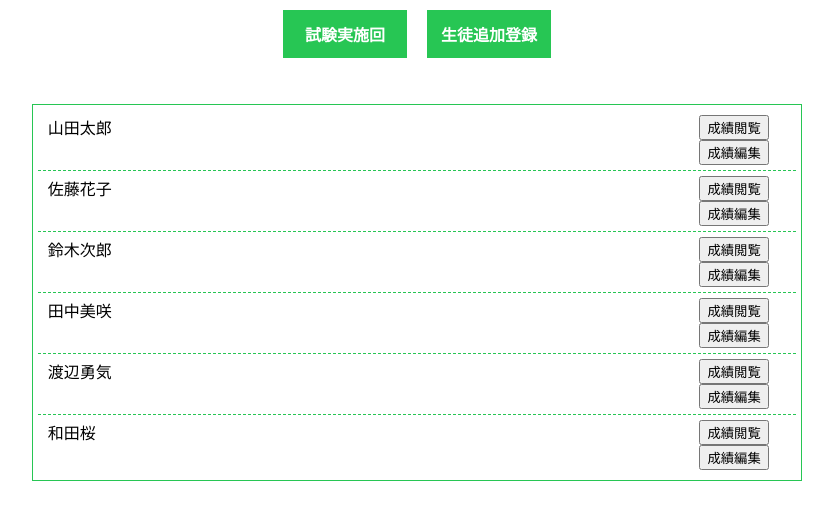
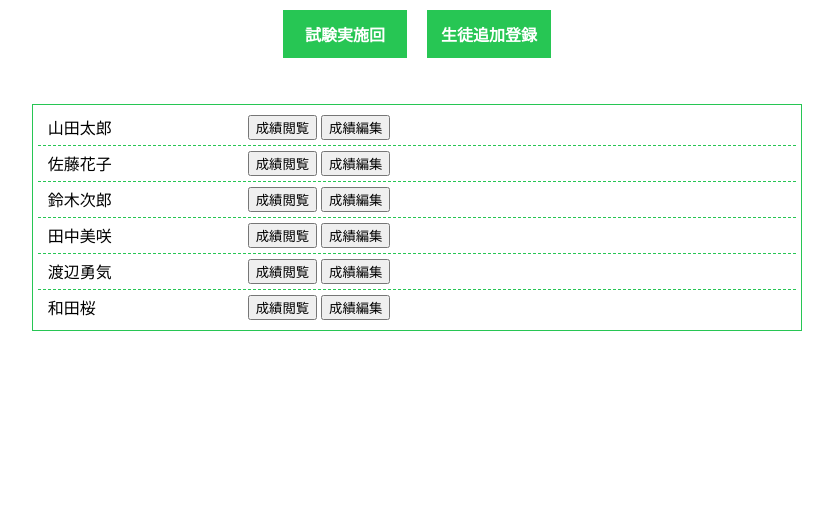
Before and after one commit to sasahara08/result_management, a Flask app: page / in a window 1280 px wide. Shown: the part 86-606 px from the top of the page, without its empty margins (223-1056 px from the left). Run offline with Flask 3, Linux system fonts and the light colour scheme; data comes from the database, SQL or seed files in the repository.

Commit message:
CSS確認

```diff
--- a/static/Style_ozawa.css
+++ b/static/Style_ozawa.css
@@ -1,14 +1,13 @@
-
 header {
 	width: 60%;
 	margin: auto;
 	padding: 1rem 2rem;
-  background-color: rgba(83,198,115,0.3);
+	background-color: rgba(83, 198, 115, 0.3);
 }
 
 .title {
 	font-size: xx-large;
-  color:black;
+	color: black;
 }
 
 
@@ -26,6 +25,7 @@
 	color: #fff;
 	transition: 0.5s;
 }
+
 a.btn_01:hover {
 	color: #27C654;
 	background: #fff;
@@ -40,18 +40,15 @@
 }
 
 /*一覧用 名前位置*/
-.student_name{
-	width: 30%;
-	margin-right: 10%
-}
 
-/* 一覧用 ボタン位置 */
-.listbtn_01 {
-  margin-left: 60%;
-}
 
-.listbtn_02{
-  margin-left: 65%;
+
+
+.listbtn_02 {
+	position: relative;
+	/* 今の位置を基準 */
+	left: 500px;
+	/* 右から10px */
 }
 
 
@@ -72,11 +69,21 @@
 	border-bottom: 1px dashed #27C654;
 }
 
+/* 一覧用 ボタン位置 */
+.listbtn_01 {
+	flex: 1;
+	margin-left: auto;
+}
+
 ul.cp_list li::before {
 	position: absolute;
-	left : 5px;
+	left: 5px;
 }
 
 ul.cp_list li:last-of-type {
 	border-bottom: none;
 }
+
+.student_name {
+	width: 200px;
+}
--- a/templates/index.html
+++ b/templates/index.html
@@ -1,11 +1,13 @@
 <!DOCTYPE html>
 <html lang="jp">
+
 <head>
     <meta charset="UTF-8">
     <meta name="viewport" content="width=device-width, initial-scale=1.0">
     <title>成績管理ツール</title>
     <link rel="stylesheet" type="text/css" href="../static/Style_ozawa.css">
 </head>
+
 <body>
     <header>
         <div class="title">成績管理ツール</div>
@@ -34,4 +36,5 @@
     </ul>
 
 </body>
+
 </html>
```
Lines whose indentation alone changed are shown as unchanged.
